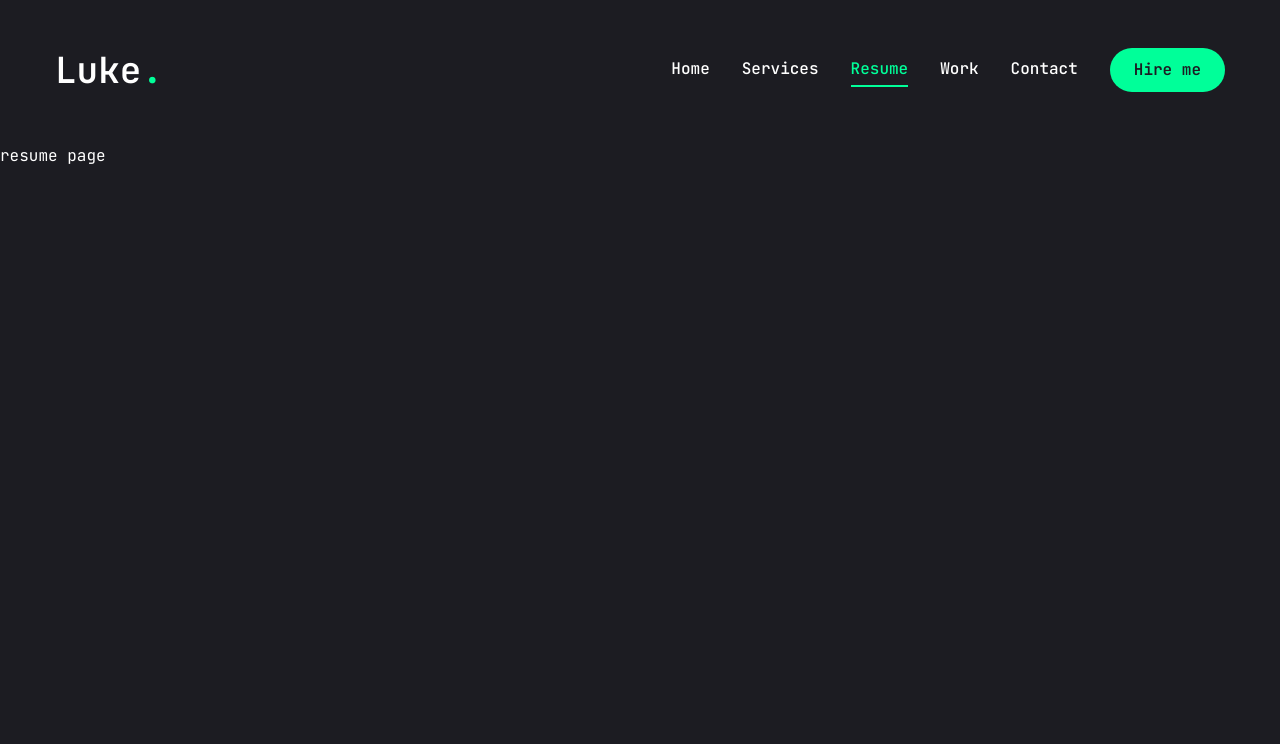
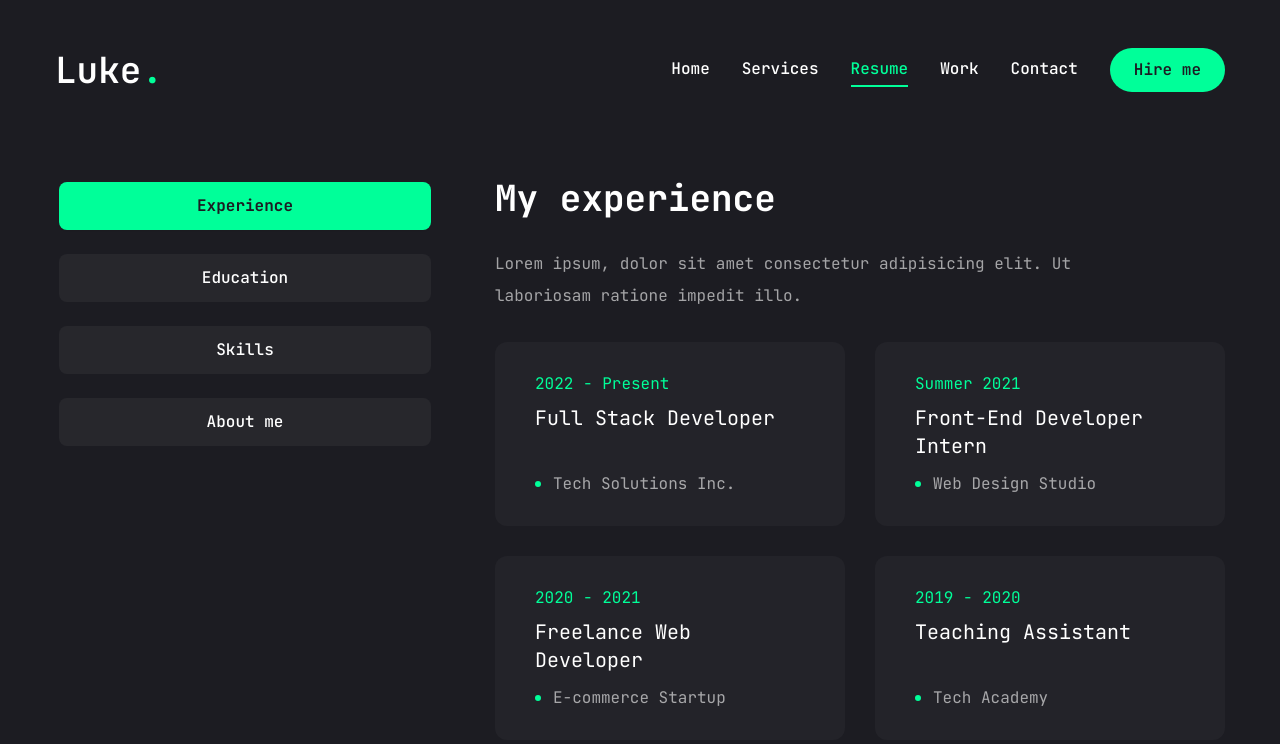
Before and after one commit to kafanasyev97/next-portfolio, a Next.js app: page /resume in a window 1280 px wide. Shown: the top 744 px of the page. Built offline with nearby package versions, Linux system fonts and the light colour scheme.

Commit message:
[upd] Scroll bar

```diff
--- a/app/resume/page.jsx
+++ b/app/resume/page.jsx
@@ -1,5 +1,262 @@
+'use client'
+
+import {
+  FaHtml5,
+  FaCss3,
+  FaJs,
+  FaReact,
+  FaFigma,
+  FaNodeJs,
+} from 'react-icons/fa'
+
+import { SiTailwindcss, SiNextdotjs } from 'react-icons/si'
+
+// about data
+const about = {
+  title: 'About me',
+  description:
+    'Lorem ipsum, dolor sit amet consectetur adipisicing elit. Ut laboriosam ratione impedit illo.',
+  info: [
+    {
+      fieldName: 'Name',
+      fieldValue: 'Luke Coleman',
+    },
+    {
+      fieldName: 'Phone',
+      fieldValue: '(+40) 321 654 678',
+    },
+    {
+      fieldName: 'Experience',
+      fieldValue: '12+ Years',
+    },
+    {
+      fieldName: 'Skype',
+      fieldValue: 'luke.01',
+    },
+    {
+      fieldName: 'Nationality',
+      fieldValue: 'American',
+    },
+    {
+      fieldName: 'Email',
+      fieldValue: 'luke.01@gmail.com',
+    },
+    {
+      fieldName: 'Freelance',
+      fieldValue: 'Available',
+    },
+    {
+      fieldName: 'Languages',
+      fieldValue: 'English, Spanish',
+    },
+  ],
+}
+
+// experience data
+const experience = {
+  icon: '/assets/resume/badge.svg',
+  title: 'My experience',
+  description:
+    'Lorem ipsum, dolor sit amet consectetur adipisicing elit. Ut laboriosam ratione impedit illo.',
+  items: [
+    {
+      company: 'Tech Solutions Inc.',
+      position: 'Full Stack Developer',
+      duration: '2022 - Present',
+    },
+    {
+      company: 'Web Design Studio',
+      position: 'Front-End Developer Intern',
+      duration: 'Summer 2021',
+    },
+    {
+      company: 'E-commerce Startup',
+      position: 'Freelance Web Developer',
+      duration: '2020 - 2021',
+    },
+    {
+      company: 'Tech Academy',
+      position: 'Teaching Assistant',
+      duration: '2019 - 2020',
+    },
+    {
+      company: 'Digital Agency',
+      position: 'UI/UX Designer',
+      duration: '2018 - 2019',
+    },
+    {
+      company: 'Software Development Firm',
+      position: 'Junior Developer',
+      duration: '2017 - 2018',
+    },
+  ],
+}
+
+// education data
+const education = {
+  icon: '/assets/resume/cap.svg',
+  title: 'My education',
+  description:
+    'Lorem ipsum, dolor sit amet consectetur adipisicing elit. Ut laboriosam ratione impedit illo.',
+  items: [
+    {
+      institution: 'Online Course Platform',
+      degree: 'Full Stack Web Development Bootcamp',
+      duration: '2023',
+    },
+    {
+      institution: 'Codecademy',
+      degree: 'Front-end Track',
+      duration: '2022',
+    },
+    {
+      institution: 'Online Course',
+      degree: 'Programming Course',
+      duration: '2020 - 2021',
+    },
+    {
+      institution: 'Tech Institute',
+      degree: 'Certified Web Developer',
+      duration: '2019',
+    },
+    {
+      institution: 'Design School',
+      degree: 'Diploma in Graphic Design',
+      duration: '2016 - 2018',
+    },
+    {
+      institution: 'Community College',
+      degree: 'Associate Degree in Computer Science',
+      duration: '2014 - 2016',
+    },
+  ],
+}
+
+// skills data
+const skills = {
+  title: 'My skills',
+  description:
+    'Lorem ipsum, dolor sit amet consectetur adipisicing elit. Ut laboriosam ratione impedit illo.',
+  skillList: [
+    {
+      icon: <FaHtml5 />,
+      name: 'html 5',
+    },
+    {
+      icon: <FaCss3 />,
+      name: 'css 3',
+    },
+    {
+      icon: <FaJs />,
+      name: 'javascript',
+    },
+    {
+      icon: <FaReact />,
+      name: 'react.js',
+    },
+    {
+      icon: <SiNextdotjs />,
+      name: 'next.js',
+    },
+    {
+      icon: <SiTailwindcss />,
+      name: 'tailwind.css',
+    },
+    {
+      icon: <FaNodeJs />,
+      name: 'node.js',
+    },
+    {
+      icon: <FaFigma />,
+      name: 'figma',
+    },
+  ],
+}
+
+import { Tabs, TabsContent, TabsList, TabsTrigger } from '@/components/ui/tabs'
+import {
+  Tooltip,
+  TooltipContent,
+  TooltipProvider,
+  TooltipTrigger,
+} from '@/components/ui/tooltip'
+
+import { ScrollArea } from '@/components/ui/scroll-area'
+import { motion } from 'framer-motion'
+
 const Resume = () => {
-  return <div>resume page</div>
+  return (
+    <motion.div
+      initial={{ opacity: 0 }}
+      animate={{
+        opacity: 1,
+        transition: { delay: 2.4, duration: 0.4, ease: 'easeIn' },
+      }}
+      className="min-h-[80vh] flex items-center justify-center py-12 xl:py-0"
+    >
+      <div className="container mx-auto">
+        <Tabs
+          defaultValue="experience"
+          className="flex flex-col xl:flex-row gap-[60px]"
+        >
+          <TabsList className="flex flex-col w-full max-w-[380px] mx-auto xl:mx-0 gap-6">
+            <TabsTrigger value="experience">Experience</TabsTrigger>
+            <TabsTrigger value="education">Education</TabsTrigger>
+            <TabsTrigger value="skills">Skills</TabsTrigger>
+            <TabsTrigger value="about">About me</TabsTrigger>
+          </TabsList>
+
+          {/* content */}
+          <div className="min-h-[70vh] w-full">
+            {/* experience */}
+            <TabsContent value="experience" className="w-full">
+              <div className="flex flex-col gap-[30px] text-center xl:text-left">
+                <h3 className="text-4xl font-bold">{experience.title}</h3>
+                <p className="max-w-[600px] text-white/60 mx-auto xl:mx-0">
+                  {experience.description}
+                </p>
+                <ScrollArea className="h-[400px]">
+                  <ul className="grid grid-cols-1 lg:grid-cols-2 gap-[30px]">
+                    {experience.items.map((item, index) => {
+                      return (
+                        <li
+                          key={index}
+                          className="bg-[#232329] h-[184px] py-6 px-10 rounded-xl flex flex-col justify-center items-center lg:items-start gap-1"
+                        >
+                          <span className="text-accent">{item.duration}</span>
+                          <h3 className="text-xl max-w-[260px] min-h-[60px] text-center lg:text-left">
+                            {item.position}
+                          </h3>
+                          <div className="flex items-center gap-3">
+                            {/* dot */}
+                            <span className="w-[6px] h-[6px] rounded-full bg-accent"></span>
+                            <p className="text-white/60">{item.company}</p>
+                          </div>
+                        </li>
+                      )
+                    })}
+                  </ul>
+                </ScrollArea>
+              </div>
+            </TabsContent>
+
+            {/* education */}
+            <TabsContent value="education" className="w-full">
+              education
+            </TabsContent>
+            {/* skills */}
+            <TabsContent value="skills" className="w-full">
+              skills
+            </TabsContent>
+            {/* about */}
+            <TabsContent value="about" className="w-full">
+              about
+            </TabsContent>
+          </div>
+        </Tabs>
+      </div>
+    </motion.div>
+  )
 }
 
 export default Resume
--- a/components/ui/scroll-area.jsx
+++ b/components/ui/scroll-area.jsx
@@ -1,40 +1,46 @@
-"use client"
+'use client'
 
-import * as React from "react"
-import * as ScrollAreaPrimitive from "@radix-ui/react-scroll-area"
+import * as React from 'react'
+import * as ScrollAreaPrimitive from '@radix-ui/react-scroll-area'
 
-import { cn } from "@/lib/utils"
+import { cn } from '@/lib/utils'
 
-const ScrollArea = React.forwardRef(({ className, children, ...props }, ref) => (
+const ScrollArea = React.forwardRef(
+  ({ className, children, ...props }, ref) => (
     <ScrollAreaPrimitive.Root
       ref={ref}
-    className={cn("relative overflow-hidden", className)}
-    {...props}>
+      className={cn('relative overflow-hidden', className)}
+      {...props}
+    >
       <ScrollAreaPrimitive.Viewport className="h-full w-full rounded-[inherit]">
         {children}
       </ScrollAreaPrimitive.Viewport>
       <ScrollBar />
       <ScrollAreaPrimitive.Corner />
     </ScrollAreaPrimitive.Root>
-))
+  )
+)
 ScrollArea.displayName = ScrollAreaPrimitive.Root.displayName
 
-const ScrollBar = React.forwardRef(({ className, orientation = "vertical", ...props }, ref) => (
+const ScrollBar = React.forwardRef(
+  ({ className, orientation = 'vertical', ...props }, ref) => (
     <ScrollAreaPrimitive.ScrollAreaScrollbar
       ref={ref}
       orientation={orientation}
       className={cn(
-      "flex touch-none select-none transition-colors",
-      orientation === "vertical" &&
-        "h-full w-2.5 border-l border-l-transparent p-[1px]",
-      orientation === "horizontal" &&
-        "h-2.5 flex-col border-t border-t-transparent p-[1px]",
+        'flex touch-none select-none transition-colors',
+        orientation === 'vertical' &&
+          'h-full w-2.5 border-l border-l-transparent p-[1px]',
+        orientation === 'horizontal' &&
+          'h-2.5 flex-col border-t border-t-transparent p-[1px]',
         className
       )}
-    {...props}>
-    <ScrollAreaPrimitive.ScrollAreaThumb className="relative flex-1 rounded-full bg-slate-200 dark:bg-slate-800" />
+      {...props}
+    >
+      <ScrollAreaPrimitive.ScrollAreaThumb className="relative flex-1 rounded-full bg-accent dark:bg-slate-800" />
     </ScrollAreaPrimitive.ScrollAreaScrollbar>
-))
+  )
+)
 ScrollBar.displayName = ScrollAreaPrimitive.ScrollAreaScrollbar.displayName
 
 export { ScrollArea, ScrollBar }
--- a/components/ui/tabs.jsx
+++ b/components/ui/tabs.jsx
@@ -1,20 +1,18 @@
-"use client"
+'use client'
 
-import * as React from "react"
-import * as TabsPrimitive from "@radix-ui/react-tabs"
+import * as React from 'react'
+import * as TabsPrimitive from '@radix-ui/react-tabs'
 
-import { cn } from "@/lib/utils"
+import { cn } from '@/lib/utils'
 
 const Tabs = TabsPrimitive.Root
 
 const TabsList = React.forwardRef(({ className, ...props }, ref) => (
   <TabsPrimitive.List
     ref={ref}
-    className={cn(
-      "inline-flex h-10 items-center justify-center rounded-md bg-slate-100 p-1 text-slate-500 dark:bg-slate-800 dark:text-slate-400",
-      className
-    )}
-    {...props} />
+    className={cn('inline-flex h-auto rounded-md p-1 text-primary', className)}
+    {...props}
+  />
 ))
 TabsList.displayName = TabsPrimitive.List.displayName
 
@@ -22,10 +20,11 @@
   <TabsPrimitive.Trigger
     ref={ref}
     className={cn(
-      "inline-flex items-center justify-center whitespace-nowrap rounded-sm px-3 py-1.5 text-sm font-medium ring-offset-white transition-all focus-visible:outline-none focus-visible:ring-2 focus-visible:ring-slate-950 focus-visible:ring-offset-2 disabled:pointer-events-none disabled:opacity-50 data-[state=active]:bg-white data-[state=active]:text-slate-950 data-[state=active]:shadow-sm dark:ring-offset-slate-950 dark:focus-visible:ring-slate-300 dark:data-[state=active]:bg-slate-950 dark:data-[state=active]:text-slate-50",
+      'inline-flex items-center w-full bg-[#27272c] justify-center whitespace-nowrap text-white rounded-lg p-3 text-base font-medium ring-offset-white transition-all disabled:pointer-events-none disabled:opacity-50 data-[state=active]:bg-accent data-[state=active]:text-primary data-[state=active]:font-bold data-[state=active]:shadow-sm',
       className
     )}
-    {...props} />
+    {...props}
+  />
 ))
 TabsTrigger.displayName = TabsPrimitive.Trigger.displayName
 
@@ -33,10 +32,11 @@
   <TabsPrimitive.Content
     ref={ref}
     className={cn(
-      "mt-2 ring-offset-white focus-visible:outline-none focus-visible:ring-2 focus-visible:ring-slate-950 focus-visible:ring-offset-2 dark:ring-offset-slate-950 dark:focus-visible:ring-slate-300",
+      'min-h-[480px] ring-offset-white focus-visible:outline-none focus-visible:ring-2 focus-visible:ring-slate-950 focus-visible:ring-offset-2 dark:ring-offset-slate-950 dark:focus-visible:ring-slate-300',
       className
     )}
-    {...props} />
+    {...props}
+  />
 ))
 TabsContent.displayName = TabsPrimitive.Content.displayName
 
```
Lines whose indentation alone changed are shown as unchanged.
